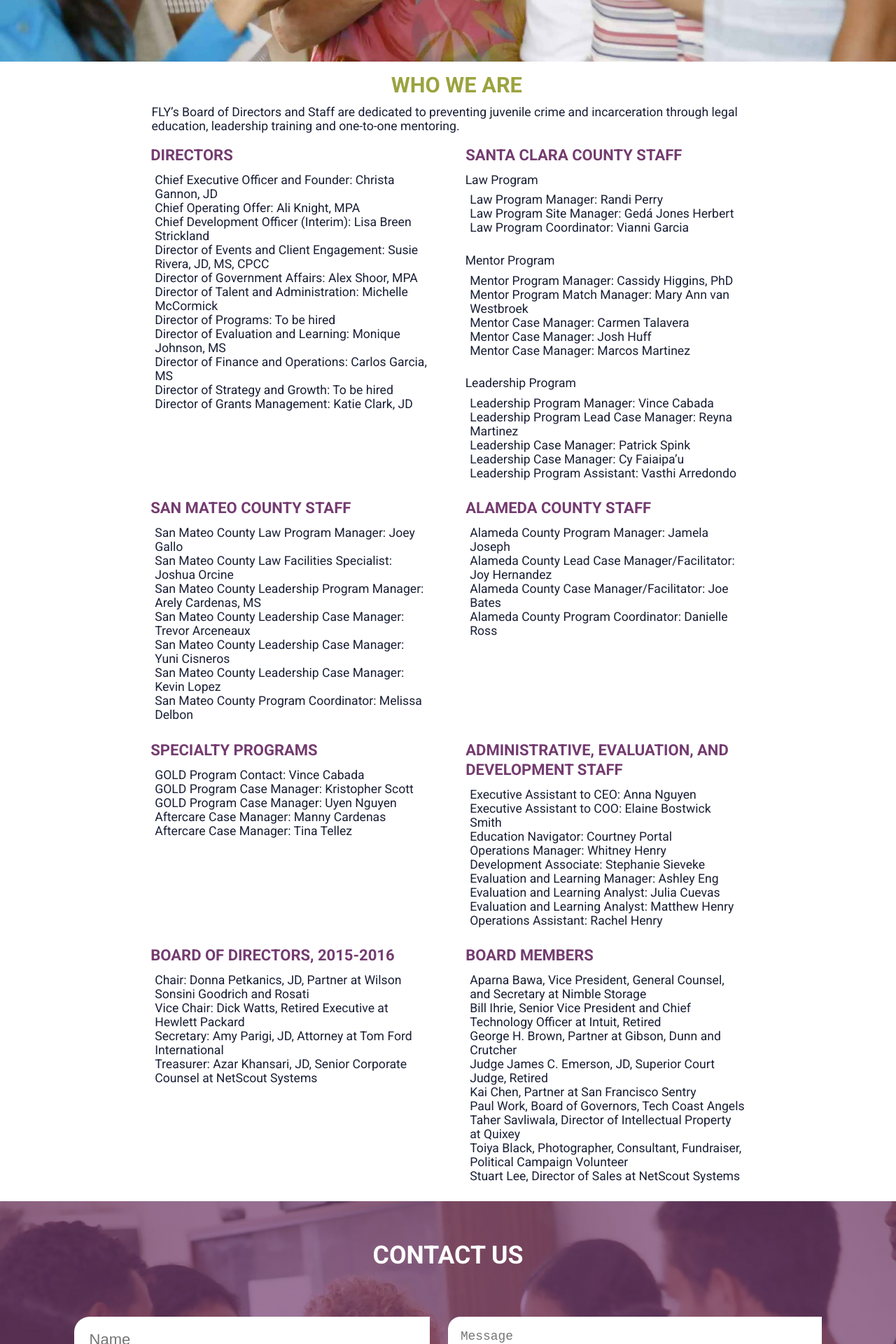
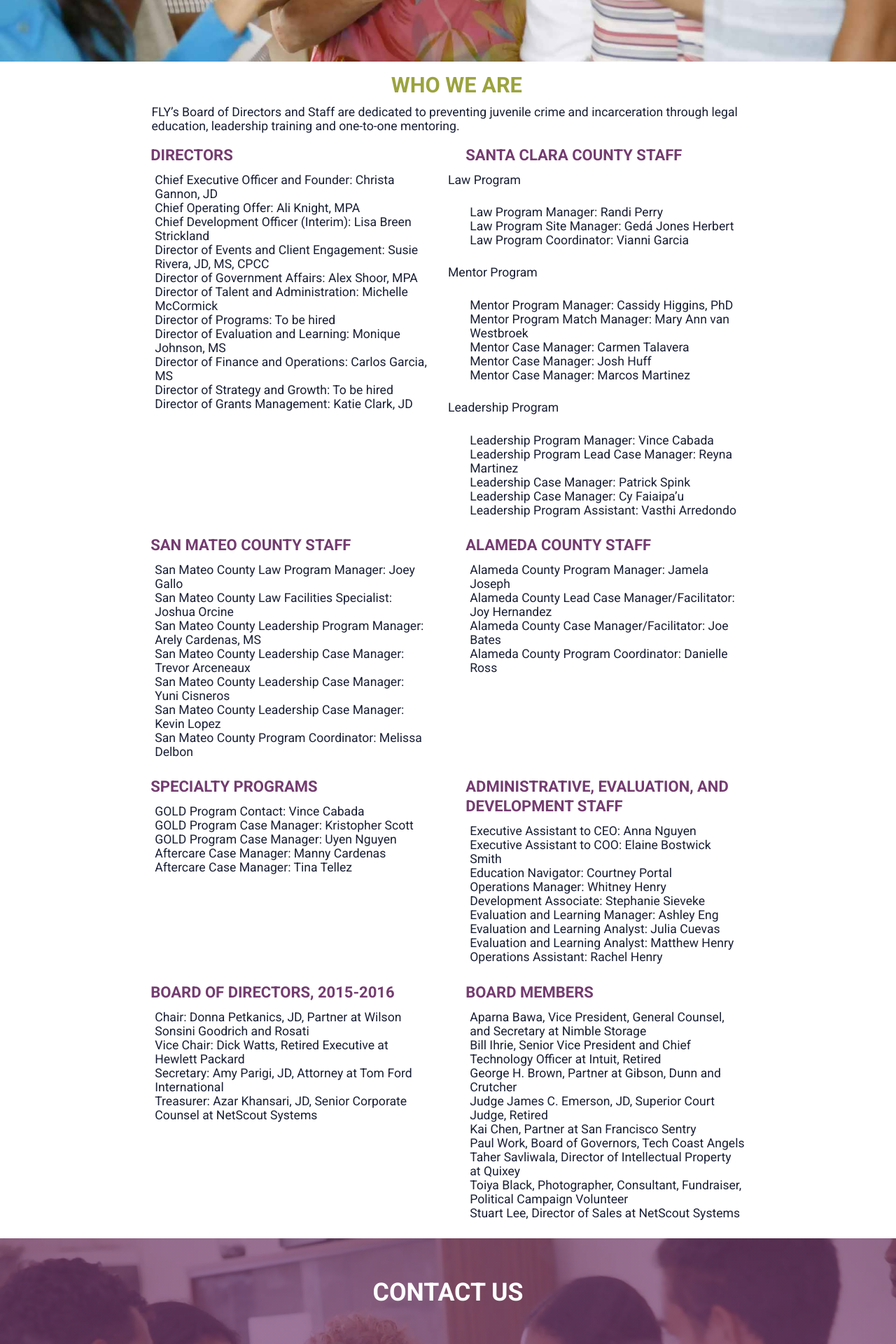
Before and after one commit to rajaaalsubairi/fly-program, a Jekyll site: the page built from who-we-are.html, in a window 1280 px wide. Shown: the part 632-2552 px from the top of the page at 70% size. Built offline with Jekyll 4.4.1, drawn with Linux system fonts in a browser that asks for light colours; some web fonts are replaced; a style sheet for code colours, icons or effects is not loaded.

Commit message:
refactor(html): update who we are html content

```diff
--- a/who-we-are.html
+++ b/who-we-are.html
@@ -36,14 +36,14 @@
 
     <div class="unit unit-xs-1- unit-s-1 unit-m-1-2 unit-l-1-2 unit-xl-1-2">
       <h2 class="subtitle">SANTA CLARA COUNTY STAFF</h2>
-      <p class="subp">Law Program</p>
+      <p class="subh2">Law Program</p>
       <ul class="subul">
         <li>Law Program Manager: Randi Perry</li>
         <li>Law Program Site Manager: Gedá Jones Herbert</li>
         <li>Law Program Coordinator: Vianni Garcia</li>
       </ul>
 
-      <p class="subp">Mentor Program</p>
+      <p class="subh2">Mentor Program</p>
       <ul class="subul">
         <li>Mentor Program Manager: Cassidy Higgins, PhD</li>
         <li>Mentor Program Match Manager: Mary Ann van Westbroek</li>
@@ -52,7 +52,7 @@
         <li>Mentor Case Manager: Marcos Martinez</li>
       </ul>
 
-      <p class="subp">Leadership Program</p>
+      <p class="subh2">Leadership Program</p>
       <ul class="subul">
         <li>Leadership Program Manager: Vince Cabada</li>
         <li>Leadership Program Lead Case Manager: Reyna Martinez</li>
```
